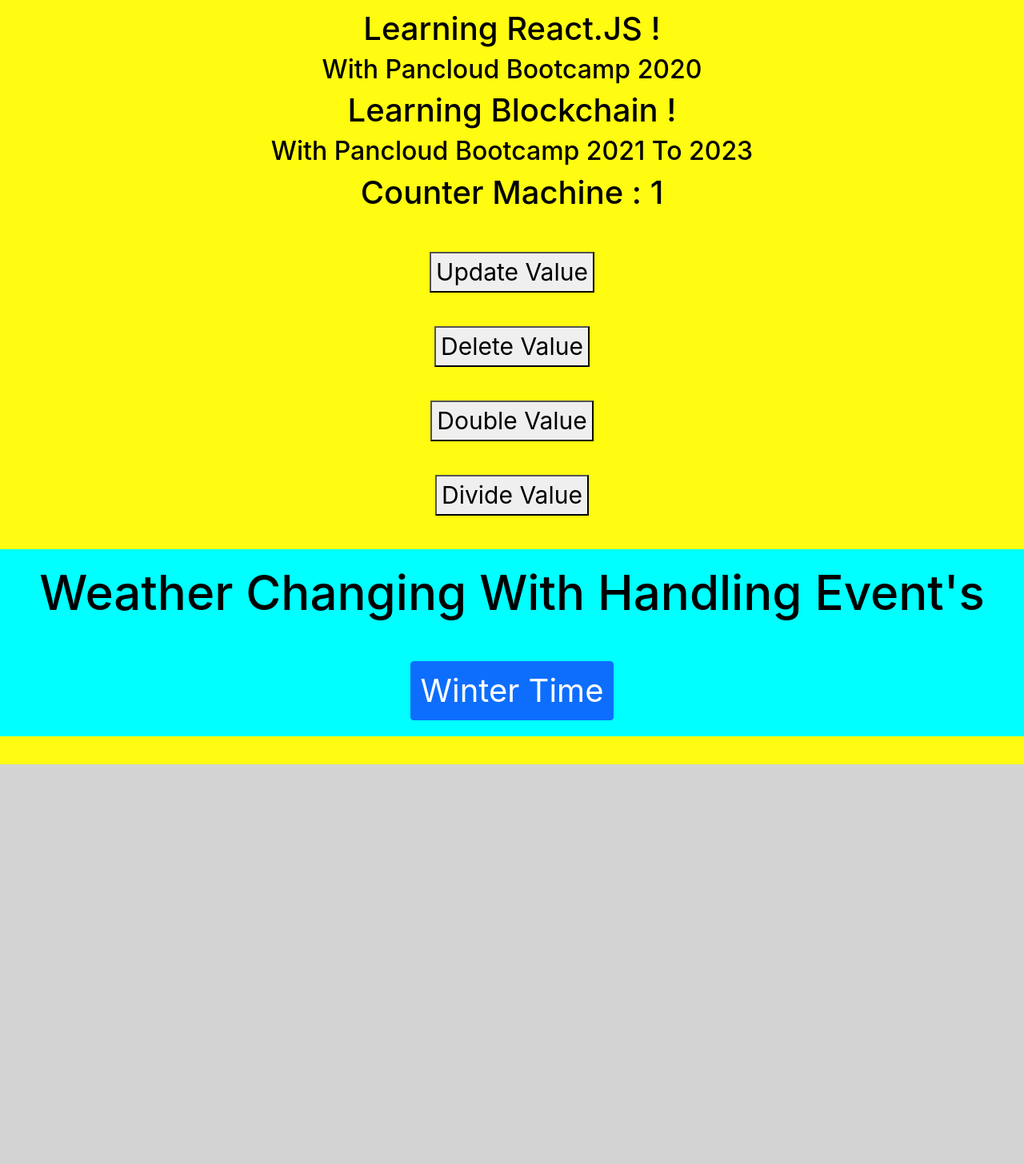
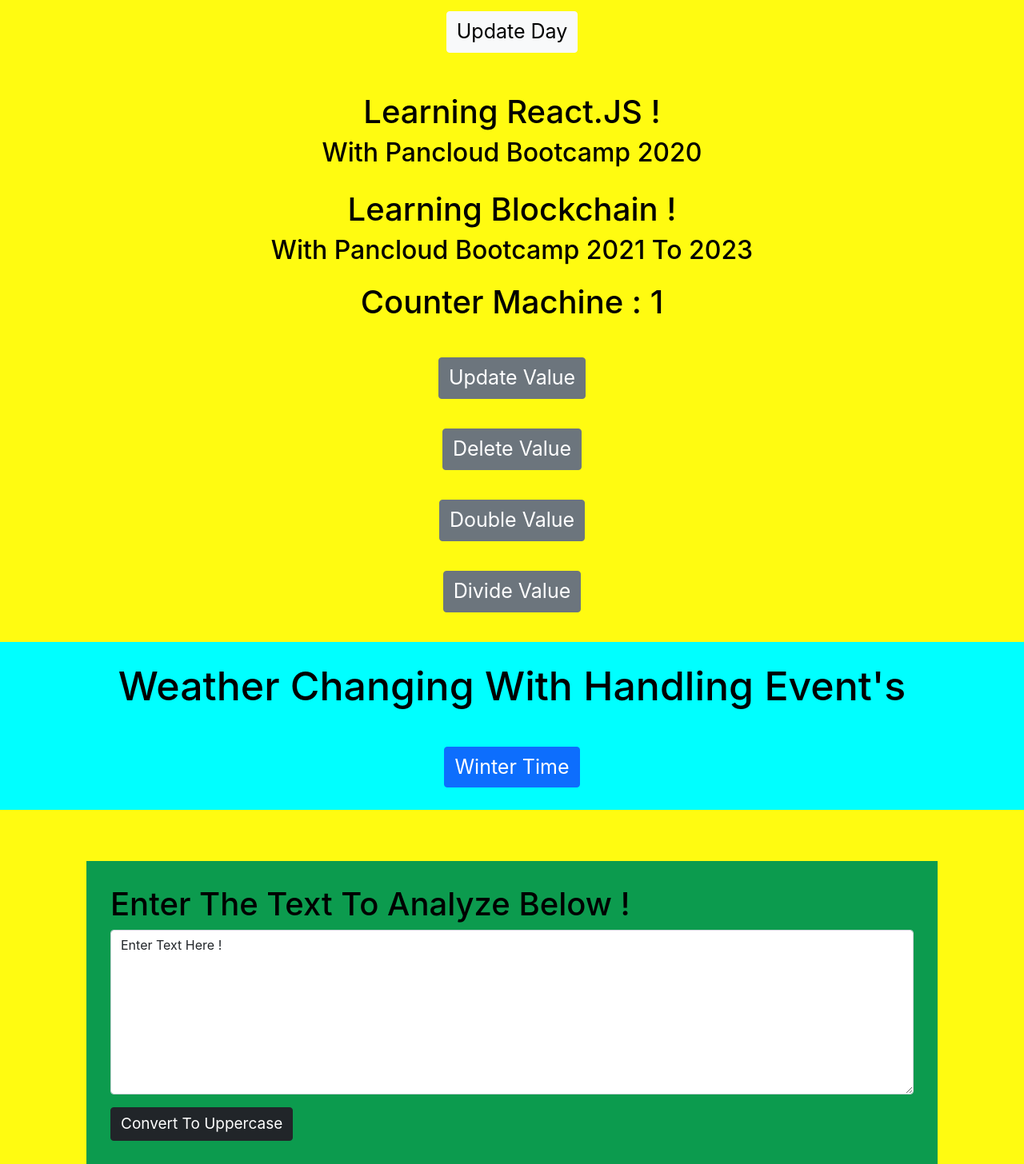
Before and after one commit to AhmedShaykh/Learn-React.JS, a React (Create React App) app: page / in a window 1280 px wide. Shown: the part 154-1610 px from the top of the page at 80% size. Before the commit the page ends 1170 px from the top, so only its background shows below. Built offline with nearby package versions, Linux system fonts and the light colour scheme; the HTML template or start-up script is replaced by a standard one.

Commit message:
It's Push To Time !

```diff
--- a/src/App.css
+++ b/src/App.css
@@ -6,7 +6,9 @@
 
 .box {
   background-color: #131418;
-  padding-bottom: 35px;
+  padding-top: 20px;
+  margin-top: 40px;
+  padding-bottom: 40px;
   margin-bottom: 60px;
   color: rgb(255, 254, 254);
   text-align: center;
@@ -15,6 +17,8 @@
 
 .heading{
   font-size: 70px !important;
+  padding-top: 8px;
+  padding-bottom: 8px;
 }
 
 .dayLight {
@@ -23,29 +27,46 @@
   margin-bottom: 60px;
   color: rgb(0, 0, 0);
   text-align: center;
-  font-size: 28px;
+  font-size: 25px;
 }
 
-button {
-  font-size: 30px;
+.btn-secondary {
+  font-size: 25px;
   margin: 10;
-  font-weight: 400;
   cursor: pointer;
 }
 
 .btn {
   margin: 10;
-  font-size: 40px;
-  font-weight: 400;
+  font-size: 25px;
   cursor: pointer;
 }
 
 .handle {
   background-color: #e68608;
-  padding-top: 18px;
-  padding-bottom: 20px;
+  padding-top: 25px;
+  padding-bottom: 28px;
 }
 
 .headHandle {
-  font-size: 60px;
+  font-size: 50px;
 }
+
+.form {
+  background-color: rgb(12, 155, 78);
+  padding: 30px;
+  margin: 26px;
+  text-align: left !important;
+}
+
+.btn-dark {
+  font-size: 19px;
+  cursor: pointer;
+}
+
+.space {
+  padding-top: 7px;
+  padding-bottom: 7px;
+  margin-top: 6px;
+  margin-bottom: 6px;
+}
--- a/src/App.jsx
+++ b/src/App.jsx
@@ -2,6 +2,7 @@
 import Props from './Props';
 import UseState from './Hooks/UseState';
 import Events from './Hooks/Events';
+import TextForm from './Hooks/TextForm';
 import './App.css';
 
 function App() {
@@ -9,12 +10,17 @@
   return (
     <div className={`box ${isMorning ? 'dayLight' : ``}`}>
       <h1 className='heading'>Good {isMorning ? 'Morning' : 'Night'}</h1>
-      <button className='btn' onClick={() => setMorning(!isMorning)}>Update Day</button>
+      <button className="btn btn-light" onClick={() => setMorning(!isMorning)}>Update Day</button>
+      <br /><br />
       <Props techName='React.JS !' yearName='2020' />
       <Props techName='Blockchain !' yearName='2021 To 2023' />
       <UseState />
       <br />
       <Events />
+      <br />
+      <div className="container">
+        <TextForm heading="Enter The Text To Analyze Below !"/>
+      </div>
     </div>
   );
 }
--- /dev/null
+++ b/src/Hooks/TextForm.jsx
@@ -0,0 +1,30 @@
+import React, { useState } from 'react';
+
+function TextForm(props) {
+    const handleUpperClick = () => {
+
+        let newText = text.toUpperCase();
+        setText(newText)
+    }
+
+    const handleOnChange = (e) => {
+        setText(e.target.value)
+    }
+
+    const [text, setText] = useState('Enter Text Here !');
+    return (
+        <div className='form' >
+            <h1>
+                {props.heading}
+            </h1>
+            <div className="mb-3">
+                <textarea className="form-control" id="myBox" onChange={handleOnChange} rows={8} value={text} />
+            </div>
+            <button type="button"
+                onClick={handleUpperClick}
+                class="btn btn-dark">Convert To Uppercase</button>
+        </div>
+    )
+}
+
+export default TextForm;
--- a/src/Hooks/UseState.jsx
+++ b/src/Hooks/UseState.jsx
@@ -7,16 +7,16 @@
         <div>
             <Message counter={count} />
             <br />
-            <button onClick={() => setCount(count + 1)}>Update Value</button>
+            <button className="btn btn-secondary" onClick={() => setCount(count + 1)}>Update Value</button>
             <br />
             <br />
-            <button onClick={() => setCount(count - 1)}>Delete Value</button>
+            <button className="btn btn-secondary" onClick={() => setCount(count - 1)}>Delete Value</button>
             <br />
             <br />
-            <button onClick={() => setCount(count * 2)}>Double Value</button>
+            <button className="btn btn-secondary" onClick={() => setCount(count * 2)}>Double Value</button>
             <br />
             <br />
-            <button onClick={() => setCount(count / 2)}>Divide Value</button>
+            <button className="btn btn-secondary" onClick={() => setCount(count / 2)}>Divide Value</button>
         </div>
     );
 }
--- a/src/Props.jsx
+++ b/src/Props.jsx
@@ -3,7 +3,7 @@
 
 function Props(props) {
     return (
-        <div>
+        <div className='space'>
             <h1>Learning {props.techName}</h1>
             <h2>With Pancloud Bootcamp {props.yearName}</h2>
         </div>
```
Also changed, not shown: src/Hooks/Events.jsx (line endings or trailing spaces).
